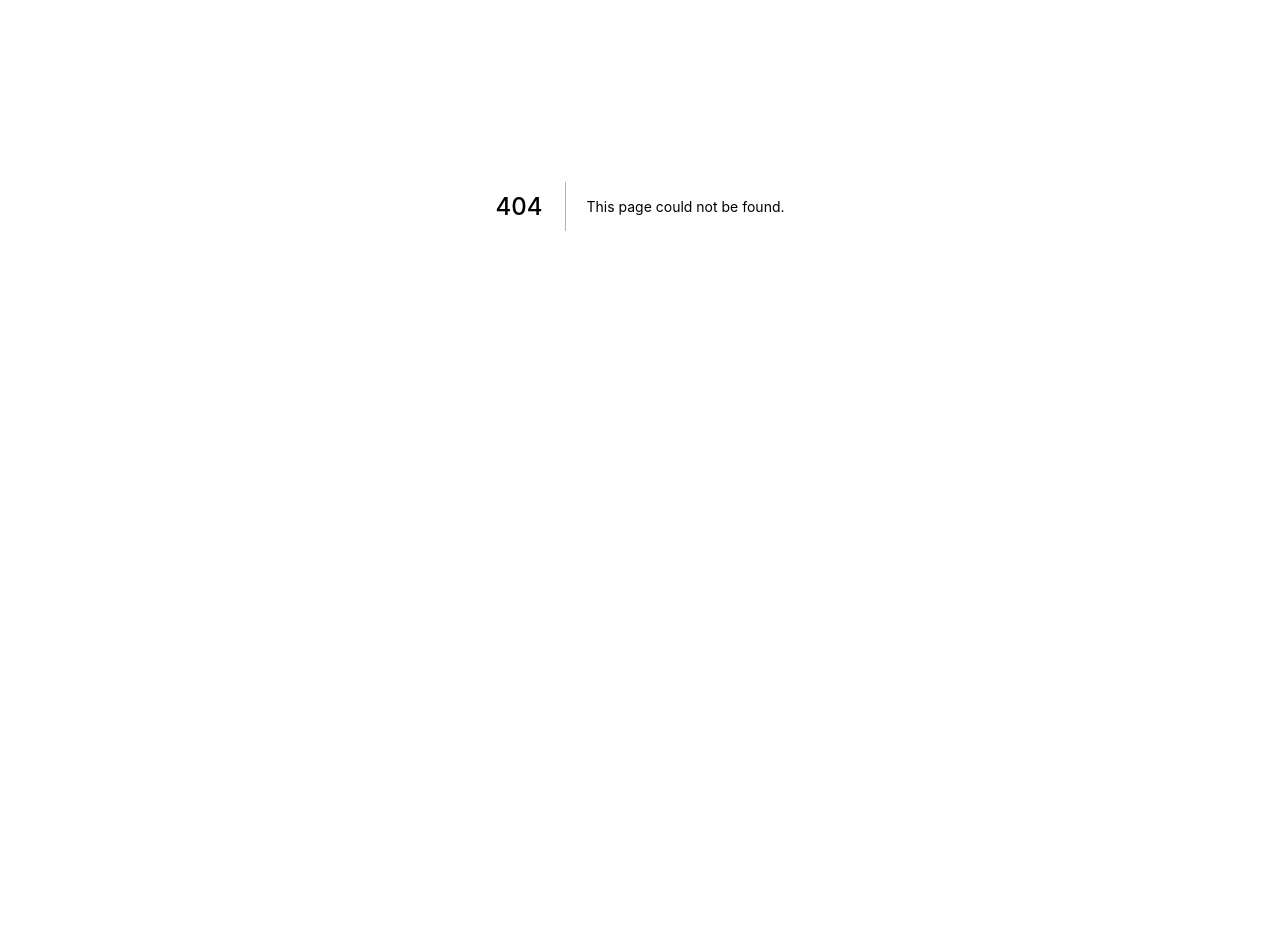
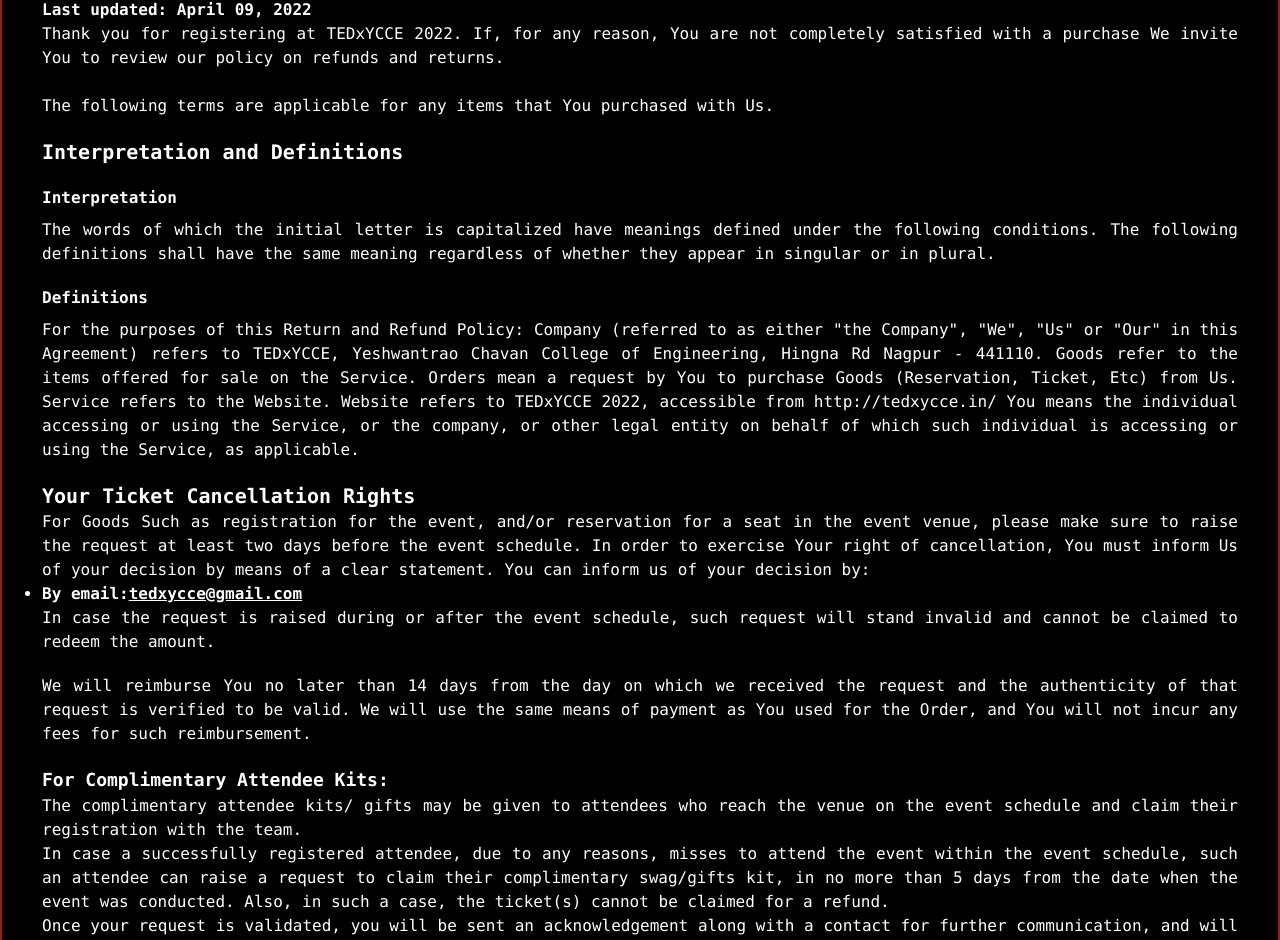
Before and after one commit to TEDxYCCE/tedxycce2022, a Next.js app: page /refund-policy in a window 1280 px wide. Before the commit this address had no page. Shown: the part 194-1134 px from the top of the page. Before the commit the page ends 800 px from the top, so only its background shows below. Built offline with nearby package versions, Linux system fonts and the light colour scheme; a small style sheet from the web is missing.

Commit message:
added refund policy

```diff
--- a/components/footer.tsx
+++ b/components/footer.tsx
@@ -123,14 +123,20 @@
           <nav className="pb-8 mt-2 lg:mt-0">
             <ul className="flex flex-wrap justify-center gap-2 font-semibold lg:gap-8">
               <li className={navLinkClasses}>
-                <Link href="/about">ABOUT</Link>
+                <Link href="/speakers">SPEAKERS</Link>
               </li>
               <li className={navLinkClasses}>
-                <Link href="/speakers">SPEAKERS</Link>
+                <Link href="/about">ABOUT</Link>
               </li>
 
               <li className={navLinkClasses}>
                 <Link href="/sponsors">SPONSOR OUR EVENT</Link>
+              </li>
+              <li className={navLinkClasses}>
+                <Link href="/privacy-policy">PRIVACY POLICY</Link>
+              </li>
+              <li className={navLinkClasses}>
+                <Link href="/refund-policy">REFUND/CANCELLATION POLICY</Link>
               </li>
               <li className={navLinkClasses}>
                 <Link href="/#contact">CONTACT US</Link>
--- a/components/paraHeading.tsx
+++ b/components/paraHeading.tsx
@@ -1,5 +1,5 @@
 const ParaHeading = ({ children }: { children: React.ReactNode }) => {
-  return <div className="mt-3 text-xl font-semibold">{children}</div>;
+  return <div className="mt-5 text-xl font-semibold">{children}</div>;
 };
 
 export default ParaHeading;
--- a/components/privacyPolicy.tsx
+++ b/components/privacyPolicy.tsx
@@ -1,7 +1,7 @@
 import ParaHeading from "./paraHeading";
 
-const Thanks = () => (
-  <div className="container p-10 mx-auto text-center text-white border-2 border-red-800 ">
+const Privacy = () => (
+  <div className="container p-10 mx-auto mb-5 text-center text-white border-2 border-red-800 ">
     <h1 className="mb-5 text-2xl font-medium">Privacy Policy</h1>
     <div className="font-mono text-justify">
       &nbsp;&nbsp;&nbsp;&nbsp;&nbsp;&nbsp; At tedxycce.in, accessible from
@@ -160,4 +160,4 @@
   </div>
 );
 
-export default Thanks;
+export default Privacy;
--- /dev/null
+++ b/components/refund.tsx
@@ -0,0 +1,112 @@
+import ParaHeading from "./paraHeading";
+
+const Refunds = () => (
+  <div className="container p-10 mx-auto mb-5 text-center text-white border-2 border-red-800 ">
+    <h1 className="mb-5 text-2xl font-medium">Return and Refund Policy</h1>
+    <div className="font-mono text-justify">
+      <p className="font-bold">Last updated: April 09, 2022</p>
+      <p>
+        Thank you for registering at TEDxYCCE 2022. If, for any reason, You are
+        not completely satisfied with a purchase We invite You to review our
+        policy on refunds and returns.
+      </p>
+      <br />
+      <p>
+        The following terms are applicable for any items that You purchased with
+        Us.
+      </p>
+      <ParaHeading>Interpretation and Definitions</ParaHeading>
+      <div className="mt-5 mb-2 font-bold">Interpretation</div>
+      <p>
+        The words of which the initial letter is capitalized have meanings
+        defined under the following conditions. The following definitions shall
+        have the same meaning regardless of whether they appear in singular or
+        in plural.
+      </p>
+
+      <div className="mt-5 mb-2 font-bold">Definitions</div>
+      <p>
+        For the purposes of this Return and Refund Policy: Company (referred to
+        as either {'"the Company"'}, {'"We"'}, {'"Us"'} or {'"Our"'} in this
+        Agreement) refers to TEDxYCCE, Yeshwantrao Chavan College of
+        Engineering, Hingna Rd Nagpur - 441110. Goods refer to the items offered
+        for sale on the Service. Orders mean a request by You to purchase Goods
+        (Reservation, Ticket, Etc) from Us. Service refers to the Website.
+        Website refers to TEDxYCCE 2022, accessible from http://tedxycce.in/ You
+        means the individual accessing or using the Service, or the company, or
+        other legal entity on behalf of which such individual is accessing or
+        using the Service, as applicable.
+      </p>
+
+      <ParaHeading>Your Ticket Cancellation Rights</ParaHeading>
+      <p>
+        For Goods Such as registration for the event, and/or reservation for a
+        seat in the event venue, please make sure to raise the request at least
+        two days before the event schedule. In order to exercise Your right of
+        cancellation, You must inform Us of your decision by means of a clear
+        statement. You can inform us of your decision by:
+        <ul className="font-bold list-disc">
+          <li>
+            By email:
+            <a className="underline" href="mailto:tedxycce@gmail.com">
+              tedxycce@gmail.com
+            </a>
+          </li>
+        </ul>
+        In case the request is raised during or after the event schedule, such
+        request will stand invalid and cannot be claimed to redeem the amount.
+      </p>
+
+      <p className="mt-5">
+        We will reimburse You no later than 14 days from the day on which we
+        received the request and the authenticity of that request is verified to
+        be valid. We will use the same means of payment as You used for the
+        Order, and You will not incur any fees for such reimbursement.
+      </p>
+
+      <p className="mt-5 text-lg font-bold">For Complimentary Attendee Kits:</p>
+
+      <p>
+        The complimentary attendee kits/ gifts may be given to attendees who
+        reach the venue on the event schedule and claim their registration with
+        the team.
+      </p>
+      <p>
+        In case a successfully registered attendee, due to any reasons, misses
+        to attend the event within the event schedule, such an attendee can
+        raise a request to claim their complimentary swag/gifts kit, in no more
+        than 5 days from the date when the event was conducted. Also, in such a
+        case, the ticket(s) cannot be claimed for a refund.
+        <br />
+        Once your request is validated, you will be sent an acknowledgement
+        along with a contact for further communication, and will be requested to
+        collect your swag/gifts kit from the following address: <br />
+      </p>
+      <p className="mt-5 font-bold">
+        Yeshwantrao Chavan College of Engineering, Hingna Rd, <br /> Wanadongri,
+        Nagpur, Maharashtra 441110
+      </p>
+
+      <p className="italic ">
+        Note: Ticket Cancellation Rights cannot be exercised to re-claim the
+        food/lunch offered at venue, after the lunchtime is over.
+      </p>
+
+      <ParaHeading>Contact Us</ParaHeading>
+      <p>
+        If you have any questions about our Returns and Refunds Policy, please
+        contact us:
+        <ul className="font-bold list-disc">
+          <li>
+            By email:
+            <a className="underline" href="mailto:tedxycce@gmail.com">
+              tedxycce@gmail.com
+            </a>
+          </li>
+        </ul>
+      </p>
+    </div>
+  </div>
+);
+
+export default Refunds;
--- /dev/null
+++ b/pages/refund-policy.tsx
@@ -0,0 +1,23 @@
+import type { NextPage } from "next";
+import Head from "next/head";
+import Footer from "../components/footer";
+import Header from "../components/header";
+import Refunds from "../components/refund";
+
+// TODO: compress all images
+const Home: NextPage = () => {
+  return (
+    <div className="flex flex-col min-h-screen bg-black">
+      <Head>
+        <title>TEDxYCCE 2022 | Speakers</title>
+      </Head>
+      <Header />
+      <main className="flex-1 pb">
+        <Refunds />
+      </main>
+      <Footer />
+    </div>
+  );
+};
+
+export default Home;
```
Also changed, not shown: pages/privacy-policy.tsx (renamed from pages/privacy.tsx).
